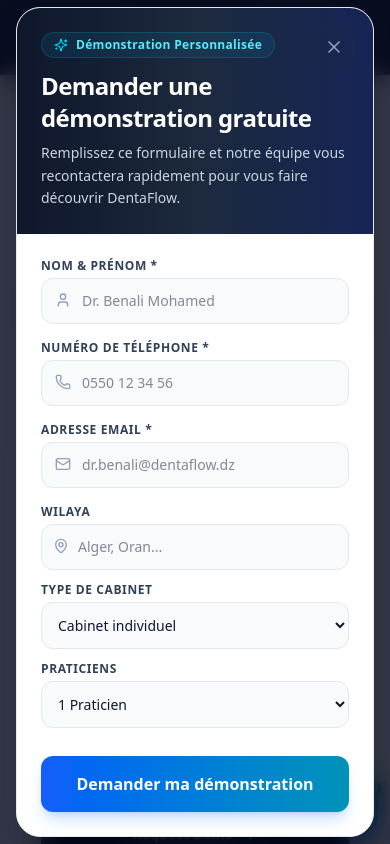
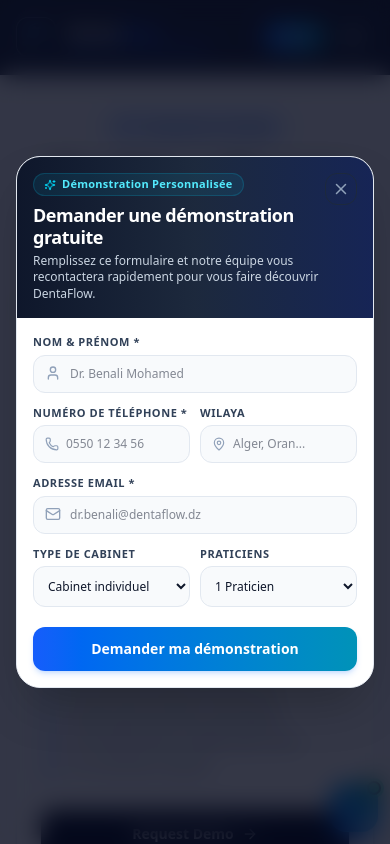
Before and after one commit to youcefnassim/Dentaflowdz, a Next.js app: page /pricing in a window 390 px wide. Both pictures are taken after a click on the button "Démo". Shown: the top 844 px of the page. Built offline with nearby package versions, Linux system fonts and the light colour scheme.

Commit message:
Optimize DemoModal form layout to be compact and fit mobile screens without scrolling

```diff
--- a/src/components/DemoModal.tsx
+++ b/src/components/DemoModal.tsx
@@ -112,137 +112,141 @@
           className="relative w-full max-w-lg bg-white rounded-3xl shadow-2xl overflow-hidden border border-slate-200"
         >
           {/* Header banner */}
-          <div className="bg-gradient-to-r from-slate-900 via-slate-800 to-blue-950 text-white p-6 sm:p-8 relative">
+          <div className="bg-gradient-to-r from-slate-900 via-slate-800 to-blue-950 text-white p-4 sm:p-6 relative">
             <button
               onClick={onClose}
-              className="absolute top-5 right-5 p-2 rounded-xl text-slate-400 hover:text-white hover:bg-slate-800 transition-colors border border-slate-800"
+              className="absolute top-4 right-4 p-1.5 rounded-xl text-slate-400 hover:text-white hover:bg-slate-800 transition-colors border border-slate-800"
               aria-label="Close modal"
             >
-              <X className="w-5 h-5" />
+              <X className="w-4.5 h-4.5" />
             </button>
-            <div className="inline-flex items-center gap-2 px-3 py-1 rounded-full bg-cyan-500/10 text-cyan-300 text-xs font-semibold tracking-wide border border-cyan-500/20 mb-3">
-              <Sparkles className="w-3.5 h-3.5 text-cyan-400" /> Démonstration Personnalisée
+            <div className="inline-flex items-center gap-1.5 px-2.5 py-0.5 rounded-full bg-cyan-500/10 text-cyan-300 text-[11px] font-semibold tracking-wide border border-cyan-500/20 mb-2">
+              <Sparkles className="w-3 h-3 text-cyan-400" /> Démonstration Personnalisée
             </div>
-            <h3 className="text-2xl sm:text-3xl font-extrabold tracking-tight text-white">
+            <h3 className="text-lg sm:text-2xl font-extrabold tracking-tight text-white leading-tight">
               {t("demo_modal_title")}
             </h3>
-            <p className="mt-2 text-slate-300 text-sm leading-relaxed">
+            <p className="mt-1 text-slate-300 text-xs sm:text-sm leading-snug">
               {t("demo_modal_subtitle")}
             </p>
           </div>
 
           {/* Form / Success view */}
-          <div className="p-6 sm:p-8 bg-white">
+          <div className="p-4 sm:p-6 bg-white">
             {isSubmitted ? (
-              <div className="text-center py-6 space-y-4">
-                <div className="w-16 h-16 bg-emerald-100 text-emerald-600 rounded-full flex items-center justify-center mx-auto mb-2">
-                  <CheckCircle2 className="w-10 h-10" />
+              <div className="text-center py-4 space-y-3">
+                <div className="w-12 h-12 bg-emerald-100 text-emerald-600 rounded-full flex items-center justify-center mx-auto mb-1">
+                  <CheckCircle2 className="w-8 h-8" />
                 </div>
-                <h4 className="text-xl font-bold text-slate-900">Demande enregistrée</h4>
-                <p className="text-slate-600 text-sm leading-relaxed max-w-md mx-auto">
+                <h4 className="text-lg font-bold text-slate-900">Demande enregistrée</h4>
+                <p className="text-slate-600 text-xs sm:text-sm leading-relaxed max-w-md mx-auto">
                   Si l'application WhatsApp ne s'est pas ouverte automatiquement sur votre appareil, cliquez ci-dessous pour envoyer votre message :
                 </p>
-                <div className="pt-2 flex flex-col gap-3">
+                <div className="pt-2 flex flex-col gap-2.5">
                   <a
                     href={currentWhatsappUrl}
-                    className="w-full py-3.5 rounded-xl bg-emerald-600 hover:bg-emerald-500 text-white font-bold text-sm transition-colors shadow-lg shadow-emerald-600/25 flex items-center justify-center gap-2"
+                    className="w-full py-3 rounded-xl bg-emerald-600 hover:bg-emerald-500 text-white font-bold text-xs sm:text-sm transition-colors shadow-lg shadow-emerald-600/25 flex items-center justify-center gap-2"
                   >
                     <span>📲 Ouvrir WhatsApp (+213 776 665 110)</span>
                   </a>
                   <button
                     onClick={resetForm}
-                    className="w-full py-3 rounded-xl bg-slate-100 text-slate-700 font-bold text-sm hover:bg-slate-200 transition-colors border border-slate-200"
+                    className="w-full py-2.5 rounded-xl bg-slate-100 text-slate-700 font-bold text-xs sm:text-sm hover:bg-slate-200 transition-colors border border-slate-200"
                   >
                     Fermer la fenêtre
                   </button>
                 </div>
               </div>
             ) : (
-              <form onSubmit={handleSubmit} className="space-y-4">
+              <form onSubmit={handleSubmit} className="space-y-3">
+                {/* Nom & Prénom */}
                 <div>
-                  <label className="block text-xs font-bold text-slate-700 uppercase tracking-wider mb-1">
+                  <label className="block text-[11px] font-bold text-slate-700 uppercase tracking-wider mb-1">
                     {t("form_name")} *
                   </label>
                   <div className="relative">
-                    <User className="w-4 h-4 text-slate-400 absolute left-3.5 top-3.5" />
+                    <User className="w-4 h-4 text-slate-400 absolute left-3 top-2.5" />
                     <input
                       type="text"
                       placeholder={t("form_name_placeholder")}
                       value={formData.name}
                       onChange={(e) => setFormData({ ...formData, name: e.target.value })}
-                      className={`w-full pl-10 pr-4 py-3 rounded-xl text-sm border bg-slate-50 text-slate-900 focus:bg-white focus:outline-none focus:ring-2 focus:ring-blue-600 transition-all ${
+                      className={`w-full pl-9 pr-3 py-2.5 rounded-xl text-xs sm:text-sm border bg-slate-50 text-slate-900 focus:bg-white focus:outline-none focus:ring-2 focus:ring-blue-600 transition-all ${
                         errors.name ? "border-red-500" : "border-slate-200"
                       }`}
                     />
                   </div>
-                  {errors.name && <p className="mt-1 text-xs text-red-500 font-medium">{errors.name}</p>}
+                  {errors.name && <p className="mt-0.5 text-[11px] text-red-500 font-medium">{errors.name}</p>}
                 </div>
 
-                <div className="grid grid-cols-1 sm:grid-cols-2 gap-4">
+                {/* Téléphone & Wilaya (2 Columns on mobile & desktop) */}
+                <div className="grid grid-cols-2 gap-2.5">
                   <div>
-                    <label className="block text-xs font-bold text-slate-700 uppercase tracking-wider mb-1">
+                    <label className="block text-[11px] font-bold text-slate-700 uppercase tracking-wider mb-1">
                       {t("form_phone")} *
                     </label>
                     <div className="relative">
-                      <Phone className="w-4 h-4 text-slate-400 absolute left-3.5 top-3.5" />
+                      <Phone className="w-3.5 h-3.5 text-slate-400 absolute left-3 top-3" />
                       <input
                         type="tel"
-                        placeholder={t("form_phone_placeholder")}
+                        placeholder="0550 12 34 56"
                         value={formData.phone}
                         onChange={(e) => setFormData({ ...formData, phone: e.target.value })}
-                        className={`w-full pl-10 pr-4 py-3 rounded-xl text-sm border bg-slate-50 text-slate-900 focus:bg-white focus:outline-none focus:ring-2 focus:ring-blue-600 transition-all ${
+                        className={`w-full pl-8 pr-2.5 py-2.5 rounded-xl text-xs border bg-slate-50 text-slate-900 focus:bg-white focus:outline-none focus:ring-2 focus:ring-blue-600 transition-all ${
                           errors.phone ? "border-red-500" : "border-slate-200"
                         }`}
                       />
                     </div>
-                    {errors.phone && <p className="mt-1 text-xs text-red-500 font-medium">{errors.phone}</p>}
+                    {errors.phone && <p className="mt-0.5 text-[11px] text-red-500 font-medium">{errors.phone}</p>}
                   </div>
 
                   <div>
-                    <label className="block text-xs font-bold text-slate-700 uppercase tracking-wider mb-1">
-                      {t("form_email")} *
-                    </label>
-                    <div className="relative">
-                      <Mail className="w-4 h-4 text-slate-400 absolute left-3.5 top-3.5" />
-                      <input
-                        type="email"
-                        placeholder={t("form_email_placeholder")}
-                        value={formData.email}
-                        onChange={(e) => setFormData({ ...formData, email: e.target.value })}
-                        className={`w-full pl-10 pr-4 py-3 rounded-xl text-sm border bg-slate-50 text-slate-900 focus:bg-white focus:outline-none focus:ring-2 focus:ring-blue-600 transition-all ${
-                          errors.email ? "border-red-500" : "border-slate-200"
-                        }`}
-                      />
-                    </div>
-                    {errors.email && <p className="mt-1 text-xs text-red-500 font-medium">{errors.email}</p>}
-                  </div>
-                </div>
-
-                <div className="grid grid-cols-1 sm:grid-cols-3 gap-3">
-                  <div className="sm:col-span-1">
-                    <label className="block text-xs font-bold text-slate-700 uppercase tracking-wider mb-1">
+                    <label className="block text-[11px] font-bold text-slate-700 uppercase tracking-wider mb-1">
                       {t("form_wilaya")}
                     </label>
                     <div className="relative">
-                      <MapPin className="w-4 h-4 text-slate-400 absolute left-3 top-3.5" />
+                      <MapPin className="w-3.5 h-3.5 text-slate-400 absolute left-3 top-3" />
                       <input
                         type="text"
                         placeholder="Alger, Oran..."
                         value={formData.wilaya}
                         onChange={(e) => setFormData({ ...formData, wilaya: e.target.value })}
-                        className="w-full pl-9 pr-3 py-3 rounded-xl text-sm border border-slate-200 bg-slate-50 text-slate-900 focus:bg-white focus:outline-none focus:ring-2 focus:ring-blue-600"
+                        className="w-full pl-8 pr-2.5 py-2.5 rounded-xl text-xs border border-slate-200 bg-slate-50 text-slate-900 focus:bg-white focus:outline-none focus:ring-2 focus:ring-blue-600"
                       />
                     </div>
                   </div>
+                </div>
 
-                  <div className="sm:col-span-1">
-                    <label className="block text-xs font-bold text-slate-700 uppercase tracking-wider mb-1">
+                {/* Email Address */}
+                <div>
+                  <label className="block text-[11px] font-bold text-slate-700 uppercase tracking-wider mb-1">
+                    {t("form_email")} *
+                  </label>
+                  <div className="relative">
+                    <Mail className="w-4 h-4 text-slate-400 absolute left-3 top-2.5" />
+                    <input
+                      type="email"
+                      placeholder={t("form_email_placeholder")}
+                      value={formData.email}
+                      onChange={(e) => setFormData({ ...formData, email: e.target.value })}
+                      className={`w-full pl-9 pr-3 py-2.5 rounded-xl text-xs sm:text-sm border bg-slate-50 text-slate-900 focus:bg-white focus:outline-none focus:ring-2 focus:ring-blue-600 transition-all ${
+                        errors.email ? "border-red-500" : "border-slate-200"
+                      }`}
+                    />
+                  </div>
+                  {errors.email && <p className="mt-0.5 text-[11px] text-red-500 font-medium">{errors.email}</p>}
+                </div>
+
+                {/* Type de cabinet & Praticiens (2 Columns) */}
+                <div className="grid grid-cols-2 gap-2.5">
+                  <div>
+                    <label className="block text-[11px] font-bold text-slate-700 uppercase tracking-wider mb-1">
                       {t("form_cabinet_type")}
                     </label>
                     <select
                       value={formData.cabinetType}
                       onChange={(e) => setFormData({ ...formData, cabinetType: e.target.value })}
-                      className="w-full px-3 py-3 rounded-xl text-sm border border-slate-200 bg-slate-50 text-slate-900 focus:bg-white focus:outline-none focus:ring-2 focus:ring-blue-600"
+                      className="w-full px-2.5 py-2.5 rounded-xl text-xs border border-slate-200 bg-slate-50 text-slate-900 focus:bg-white focus:outline-none focus:ring-2 focus:ring-blue-600"
                     >
                       <option value="Cabinet individuel">{t("form_type_individual")}</option>
                       <option value="Clinique dentaire">{t("form_type_clinic")}</option>
@@ -250,14 +254,14 @@
                     </select>
                   </div>
 
-                  <div className="sm:col-span-1">
-                    <label className="block text-xs font-bold text-slate-700 uppercase tracking-wider mb-1">
+                  <div>
+                    <label className="block text-[11px] font-bold text-slate-700 uppercase tracking-wider mb-1">
                       Praticiens
                     </label>
                     <select
                       value={formData.practitioners}
                       onChange={(e) => setFormData({ ...formData, practitioners: e.target.value })}
-                      className="w-full px-3 py-3 rounded-xl text-sm border border-slate-200 bg-slate-50 text-slate-900 focus:bg-white focus:outline-none focus:ring-2 focus:ring-blue-600"
+                      className="w-full px-2.5 py-2.5 rounded-xl text-xs border border-slate-200 bg-slate-50 text-slate-900 focus:bg-white focus:outline-none focus:ring-2 focus:ring-blue-600"
                     >
                       <option value="1 Praticien">{t("form_practitioners_1")}</option>
                       <option value="2 à 5 Praticiens">{t("form_practitioners_2")}</option>
@@ -266,11 +270,12 @@
                   </div>
                 </div>
 
-                <div className="pt-3">
+                {/* Submit Button */}
+                <div className="pt-2">
                   <button
                     type="submit"
                     disabled={isSubmitting}
-                    className="w-full py-4 px-6 rounded-xl bg-gradient-to-r from-blue-600 to-cyan-600 hover:from-blue-700 hover:to-cyan-700 text-white font-bold text-base shadow-lg shadow-blue-500/25 transition-all active:scale-98 disabled:opacity-50"
+                    className="w-full py-3 px-5 rounded-xl bg-gradient-to-r from-blue-600 to-cyan-600 hover:from-blue-700 hover:to-cyan-700 text-white font-bold text-sm shadow-md shadow-blue-500/20 transition-all active:scale-98 disabled:opacity-50"
                   >
                     {isSubmitting ? "Envoi en cours..." : t("form_submit_btn")}
                   </button>
```
